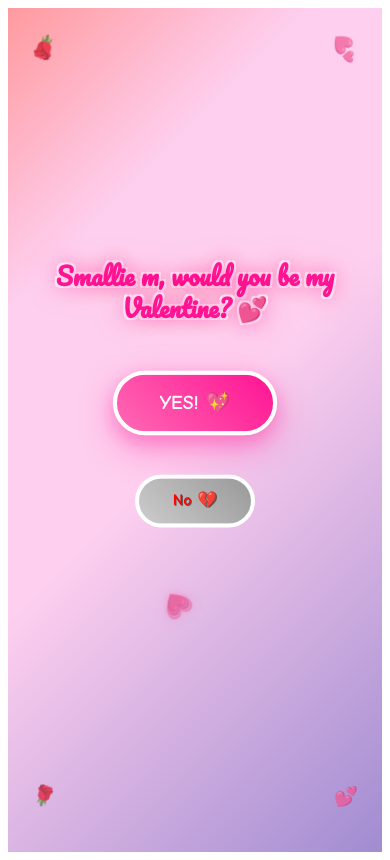
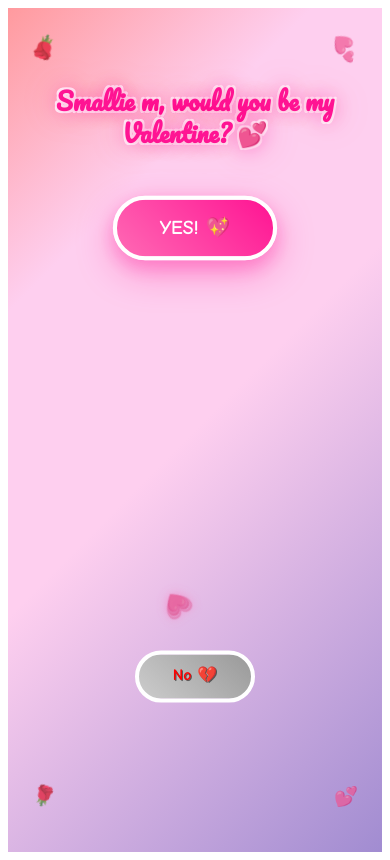
Before and after one commit to Dera-Enebeli/Be-my-val, a React (Vite) app: page / in a window 390 px wide. Built offline with nearby package versions, Linux system fonts and the light colour scheme.

Commit message:
Fix mobile layout - position Yes button at top, No button at bottom

```diff
--- a/src/Valentine.css
+++ b/src/Valentine.css
@@ -346,8 +346,10 @@
 
   .buttons-container {
     flex-direction: column;
-    gap: 2.5rem; /* Increased from 1.5rem for better mobile separation */
+    gap: 4rem; /* Much larger gap for mobile separation */
     padding: 0 1rem;
+    justify-content: space-between;
+    min-height: 60vh; /* Ensure buttons are far apart vertically */
   }
 
   .yes-button {
@@ -359,10 +361,15 @@
 
   .no-button {
     font-size: 1.1rem;
-    min-height: 55px; /* Ensure minimum touch target size */
     padding: 1rem 2rem;
     min-width: 180px;
+    min-height: 55px; /* Ensure minimum touch target size */
     max-width: 250px;
+    order: 2; /* Ensure No button stays at bottom */
+  }
+
+  .yes-button {
+    order: 1; /* Ensure Yes button stays at top */
   }
 
   .button-text {
--- a/src/Valentine.tsx
+++ b/src/Valentine.tsx
@@ -112,11 +112,11 @@ const Valentine: React.FC = () => {
       safePadding = 100;
     }
 
-    // Define safe zone around Yes button (centered)
+    // Define safe zone around Yes button (at 25% from top on mobile, centered on desktop)
     const yesButtonWidth = isMobile ? 200 : 150;
     const yesButtonHeight = 80;
     const yesButtonCenterX = viewportWidth / 2;
-    const yesButtonCenterY = viewportHeight / 2;
+    const yesButtonCenterY = isMobile ? viewportHeight * 0.25 : viewportHeight / 2;
 
     // Calculate safe boundaries excluding Yes button area
     const minX = safePadding;
@@ -401,6 +401,13 @@ const Valentine: React.FC = () => {
             <button
               className="yes-button"
               onClick={handleYesButton}
+              style={{
+                position: isMobile ? 'fixed' : 'static',
+                top: isMobile ? '25%' : 'auto',
+                left: isMobile ? '50%' : 'auto',
+                transform: isMobile ? 'translateX(-50%)' : 'none',
+                zIndex: 1000,
+              }}
             >
               <span className="button-text">YES! 💖</span>
             </button>
@@ -411,10 +418,10 @@ const Valentine: React.FC = () => {
               onMouseEnter={handleNoButtonHover}
               onTouchStart={handleNoButtonTouch}
               style={{
-                position: clickCount > 0 ? 'fixed' : 'static',
-                left: clickCount > 0 ? `${Math.max(0, Math.min(noButtonPosition.x, window.innerWidth - 150))}px` : 'auto',
-                top: clickCount > 0 ? `${Math.max(0, Math.min(noButtonPosition.y, window.innerHeight - 80))}px` : 'auto',
-                transform: `scale(${noButtonSize})`,
+                position: clickCount > 0 ? 'fixed' : (isMobile ? 'fixed' : 'static'),
+                left: isMobile ? '50%' : (clickCount > 0 ? `${Math.max(0, Math.min(noButtonPosition.x, window.innerWidth - 150))}px` : 'auto'),
+                top: isMobile ? '75%' : (clickCount > 0 ? `${Math.max(0, Math.min(noButtonPosition.y, window.innerHeight - 80))}px` : 'auto'),
+                transform: `scale(${noButtonSize}) ${isMobile ? 'translateX(-50%)' : ''}`,
                 transition: 'all 0.2s ease-out',
                 opacity: 1,
                 zIndex: 9999,
```
Also changed, not shown: 5 other files (tests, documents, lock files or other folders).
